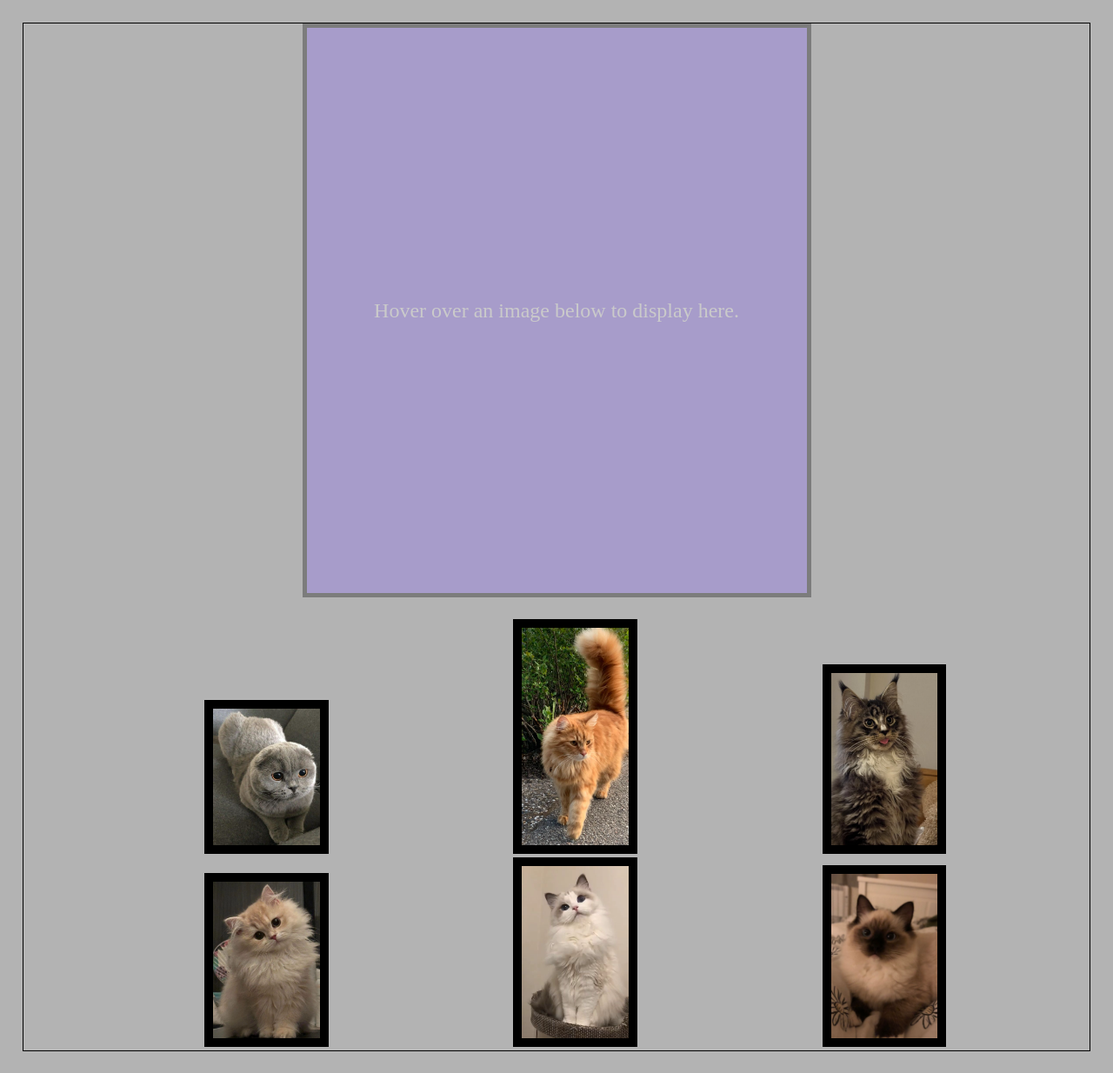
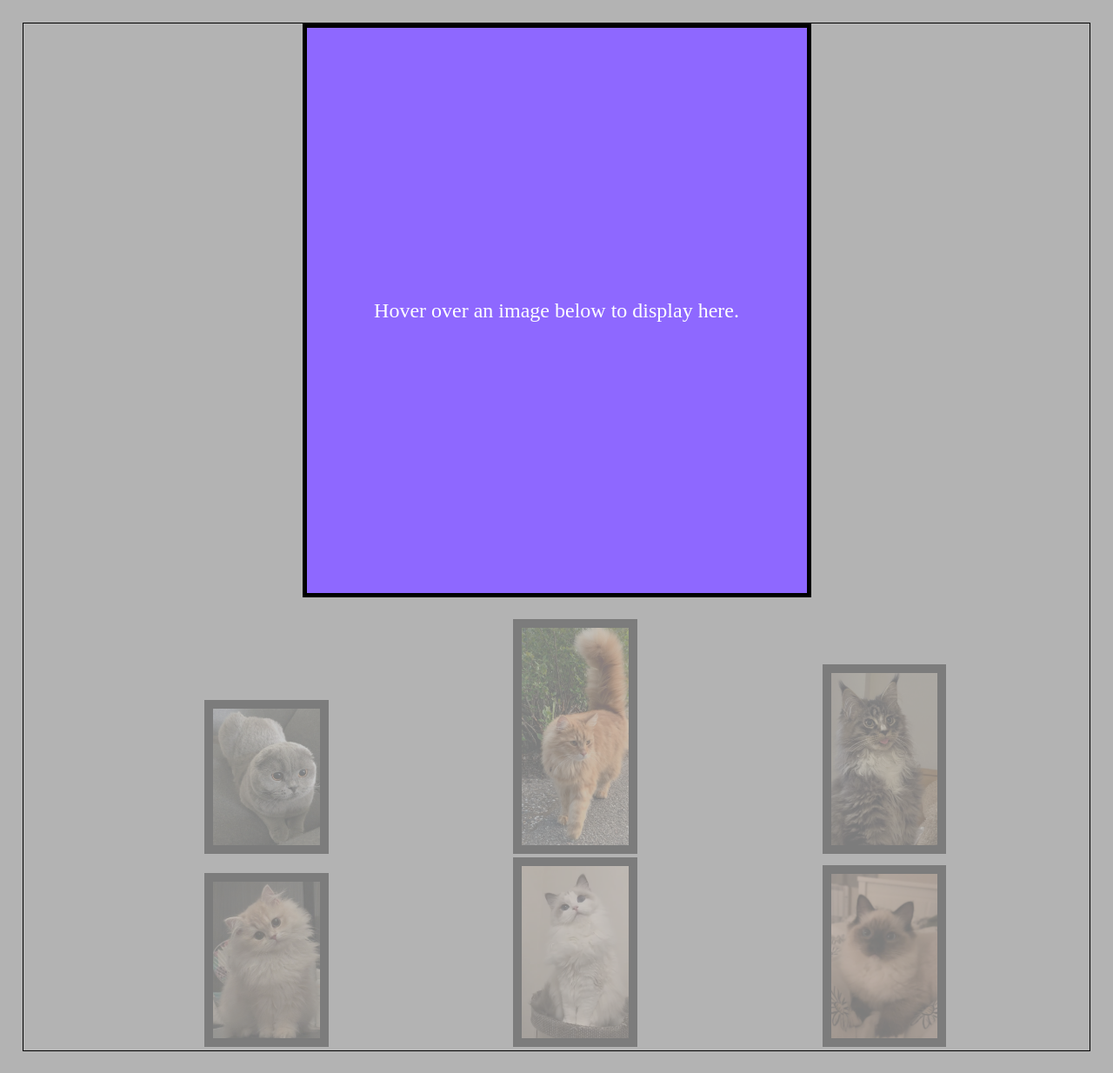
Before and after one commit to Aashrita26/5, a plain HTML site: page index.html in a window 1280 px wide. Shown: the whole page at 87% size. Drawn offline with Linux system fonts and the light colour scheme.

Commit message:
Update gallery.css

```diff
--- a/gallery.css
+++ b/gallery.css
@@ -17,7 +17,6 @@ body{
     background-size: 100%;
     margin-bottom:25px;
     font-size: 150%;
-	opacity: 0.3
 }
 .preview{
 		width:10%;
@@ -26,4 +25,5 @@ body{
 }
 img{
 		width:95%;
+		opacity: 0.3
 }
```
